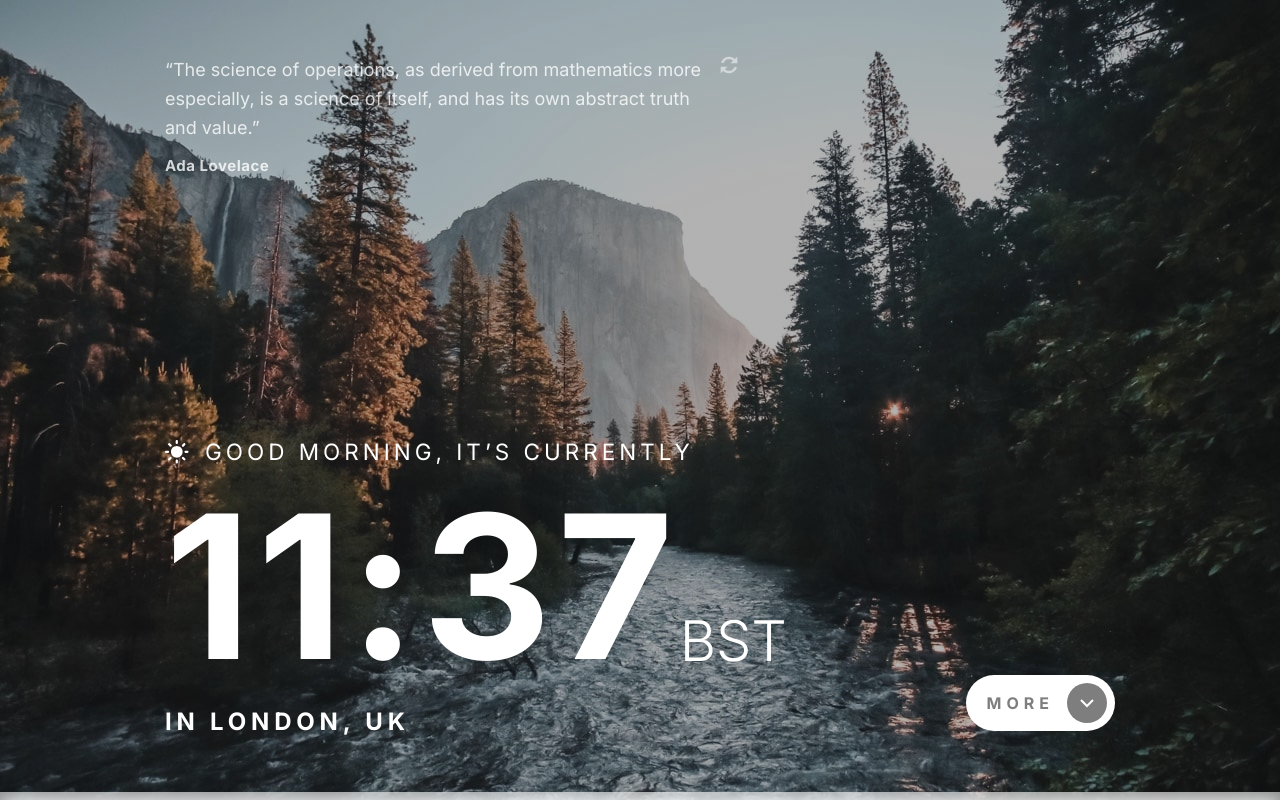
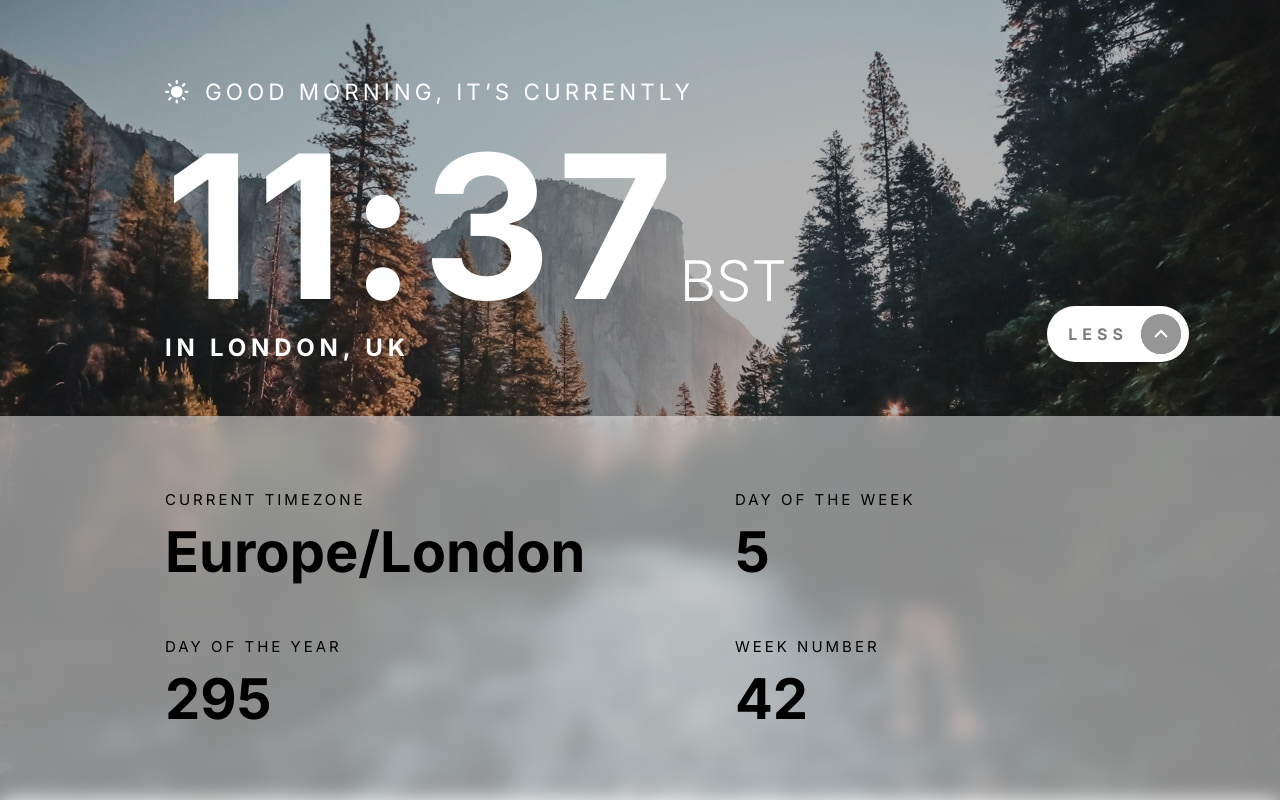
Before and after one commit to DonUggioni/clock-app, a React (Create React App) app: page / in a window 1280 px wide. Both pictures are taken after a click on the button "MORE". Shown: the top 800 px of the page. Built offline with nearby package versions, Linux system fonts and the light colour scheme.

Commit message:
Work on context component

```diff
--- a/src/App.scss
+++ b/src/App.scss
@@ -19,6 +19,7 @@ body {
   font-size: variables.$text-fs-m;
   height: 100vh;
   color: variables.$cl-white;
-  // overflow: hidden;
-  position: relative;
+  overflow: hidden;
+  display: grid;
+  align-items: baseline;
 }
--- a/src/components/UI/Button.js
+++ b/src/components/UI/Button.js
@@ -1,14 +1,23 @@
+import { useContext } from 'react';
+import { ClickHandlerContext } from '../../store/click-handler-context';
+
 import arrowIconDown from '../../assets/icons/icon-arrow-down.svg';
 import arrowIconUp from '../../assets/icons/icon-arrow-up.svg';
 
 import classes from './Button.module.scss';
 
-function Button() {
+function Button(props) {
+  const { isActive } = useContext(ClickHandlerContext);
+  const { buttonClickHandler } = useContext(ClickHandlerContext);
+
+  const btnText = isActive === false ? 'more' : 'less';
+  const btnIcon = isActive === false ? arrowIconDown : arrowIconUp;
+
   return (
-    <button className={classes.btn}>
-      <span>more</span>
+    <button className={classes.btn} onClick={buttonClickHandler}>
+      <span>{btnText}</span>
       <div className={classes.img__container}>
-        <img src={arrowIconDown} alt="Arrow icon" />
+        <img src={btnIcon} alt="Arrow icon" />
       </div>
     </button>
   );
--- a/src/components/UI/Button.module.scss
+++ b/src/components/UI/Button.module.scss
@@ -6,9 +6,9 @@
   justify-content: center;
   gap: 1.3rem;
 
-  position: absolute;
-  bottom: 12.5rem;
-  right: 16.5rem;
+  // position: absolute;
+  // bottom: 12.5rem;
+  // right: 16.5rem;
 
   border: none;
   border-radius: 2.8rem;
--- a/src/components/footerInfo/FooterInfo.js
+++ b/src/components/footerInfo/FooterInfo.js
@@ -1,9 +1,18 @@
+import { useContext } from 'react';
+import { ClickHandlerContext } from '../../store/click-handler-context';
+
 import classes from './FooterInfo.module.scss';
 
 function FooterInfo() {
+  const { isActive } = useContext(ClickHandlerContext);
+
+  const containerClassShow = `${classes.container} ${classes.active}`;
+  const containerClassHide = `${classes.container}`;
+
+  const containerClass = isActive ? containerClassShow : containerClassHide;
+
   return (
-    <>
-      <footer className={classes.container}>
+    <footer className={containerClass}>
       <div className={classes.data__container}>
         <span>Current timezone</span>
         <h2>Europe/London</h2>
@@ -21,7 +30,6 @@ function FooterInfo() {
         <h2>42</h2>
       </div>
     </footer>
-    </>
   );
 }
 
--- a/src/components/footerInfo/FooterInfo.module.scss
+++ b/src/components/footerInfo/FooterInfo.module.scss
@@ -12,6 +12,9 @@
   backdrop-filter: blur(10px);
   padding: 7.4rem 16.5rem;
   color: variables.$cl-black;
+  transform: translateY(20%);
+  transition: all 1s;
+  opacity: 0;
 
   .data__container {
     display: grid;
@@ -28,3 +31,8 @@
     }
   }
 }
+
+.active {
+  transform: translateY(-94%);
+  opacity: 1;
+}
--- a/src/components/mainInfo/MainInfoContainer.js
+++ b/src/components/mainInfo/MainInfoContainer.js
@@ -1,3 +1,5 @@
+import { useContext } from 'react';
+import { ClickHandlerContext } from '../../store/click-handler-context';
 import Button from '../UI/Button';
 
 import sunIcon from '../../assets/icons/icon-sun.svg';
@@ -5,9 +7,15 @@ import refreshIcon from '../../assets/icons/icon-refresh.svg';
 
 import classes from './MainInfoContainer.module.scss';
 
-function MainInfoContainer(props) {
+function MainInfoContainer() {
+  const { isActive } = useContext(ClickHandlerContext);
+
+  const containerClassShow = `${classes.container} ${classes.active}`;
+  const containerClassHide = `${classes.container}`;
+  const containerClass = isActive ? containerClassShow : containerClassHide;
+
   return (
-    <main className={classes.container}>
+    <main className={containerClass}>
       <div className={classes.quote__container}>
         <div className={classes.quote}>
           <p>
@@ -23,15 +31,19 @@ function MainInfoContainer(props) {
       </div>
       <div className={classes.location__info}>
         <div className={classes.greeting__container}>
-          <img src={sunIcon} alt="sun icon" />
+          <img src={sunIcon} alt="icon" />
           <h2>GOOD MORNING, IT’S CURRENTLY</h2>
         </div>
-        <div className={classes.hour__info}>
-          <h1>11:37</h1>
-          <span>BST</span>
+        <div className={classes['hour__info-wrapper']}>
+          <div className={classes['hour__info-inner']}>
+            <div className={classes.hour__info}>
+              <h1>11:37</h1>
+              <span>BST</span>
+            </div>
+            <h3 className={classes.location}>IN LONDON, UK</h3>
+          </div>
+          <Button />
         </div>
-        <h3 className={classes.location}>IN LONDON, UK</h3>
-        <Button />
       </div>
     </main>
   );
--- a/src/components/mainInfo/MainInfoContainer.module.scss
+++ b/src/components/mainInfo/MainInfoContainer.module.scss
@@ -3,24 +3,31 @@
 .container {
   max-width: 57.3rem;
   width: 100%;
+  max-height: 80rem;
+  height: 85vh;
   margin: 5.6rem 16.5rem;
-  // position: relative;
+  transform: translateY(0);
+  transition: all 1s;
+  display: flex;
+  flex-direction: column;
+  justify-content: space-between;
 
   .quote__container {
     display: flex;
     align-items: flex-start;
-    margin-bottom: 26.3rem;
     width: 100%;
 
     & button {
       border: none;
       background-color: transparent;
       margin-left: 1.6rem;
+      margin-top: 1rem;
       cursor: pointer;
     }
 
     .quote {
       max-width: 54rem;
+      transition: all 0.3s;
 
       & p {
         font-weight: 400;
@@ -42,7 +49,6 @@
     display: flex;
     gap: 4.6rem;
     flex-direction: column;
-    // position: relative;
 
     width: 100%;
 
@@ -60,6 +66,21 @@
 
     .hour__info {
       display: flex;
+
+      &-wrapper {
+        display: flex;
+        align-items: flex-end;
+        justify-content: space-between;
+        max-width: 111rem;
+        width: 80vw;
+        margin-right: 10rem;
+      }
+
+      &-inner {
+        display: flex;
+        flex-direction: column;
+        gap: 3.2rem;
+      }
 
       & h1 {
         font-size: variables.$h1-fs-l;
@@ -82,3 +103,11 @@
     }
   }
 }
+
+.active {
+  transform: translateY(-55%);
+
+  .quote {
+    opacity: 0;
+  }
+}
--- /dev/null
+++ b/src/store/click-handler-context.js
@@ -0,0 +1,21 @@
+import { createContext, useState } from 'react';
+
+export const ClickHandlerContext = createContext({});
+
+function ClickHandlerProvider(props) {
+  const [isActive, setIsActive] = useState(false);
+
+  function buttonClickHandler() {
+    setIsActive(() => !isActive);
+  }
+
+  return (
+    <ClickHandlerContext.Provider
+      value={{ isActive, setIsActive, buttonClickHandler }}
+    >
+      {props.children}
+    </ClickHandlerContext.Provider>
+  );
+}
+
+export default ClickHandlerProvider;
```
Also changed, not shown: src/App.js (+4 -3 lines). Lines whose indentation alone changed are shown as unchanged.
